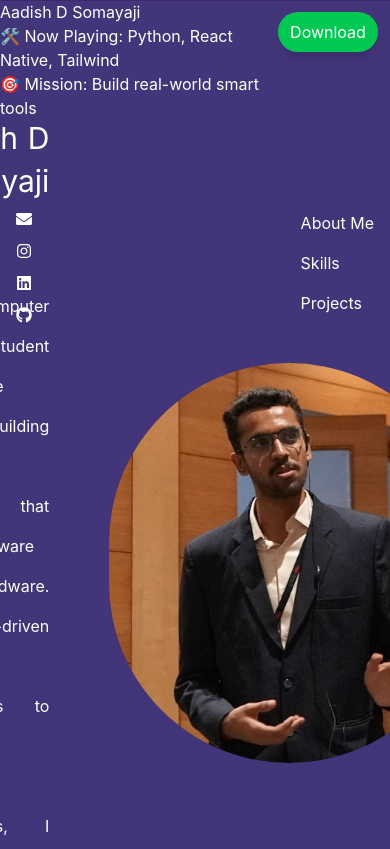
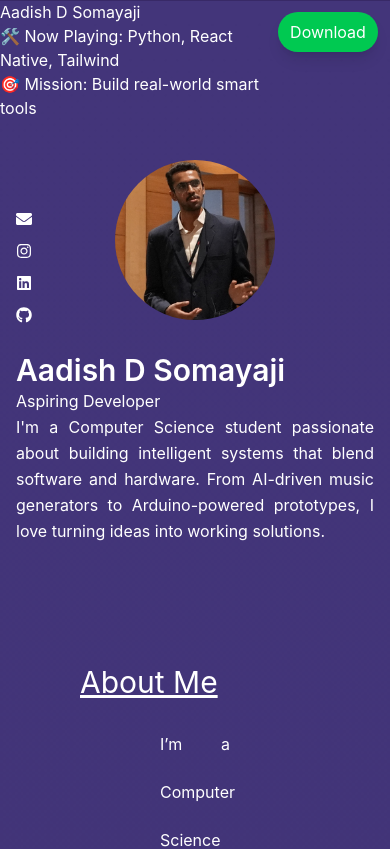
Before and after one commit to Hunter69240/resume-website, a React (Vite) app: page / in a window 390 px wide. Shown: the top 849 px of the page. Built offline with nearby package versions, Linux system fonts and the light colour scheme; the HTML template or start-up script is replaced by a standard one.

Commit message:
Responsive-1

```diff
--- a/src/Components/Home.jsx
+++ b/src/Components/Home.jsx
@@ -3,23 +3,27 @@ import Socials from '../Components/Socials'
 import Navigation from '../Components/Navigation'
 import Profile from '../Images/Profile.jpg'
 
-function Home(){
+function Home() {
     return (
         <>
-            <Header/>
-            <div className='flex items-center justify-center gap-15 '>
-                <p className='max-w-md text-justify leading-[2.5rem] text-white'> <span className='text text-3xl'>Aadish D Somayaji </span> <br/>
-                    Aspiring Developer <br/>
-                    I'm a Computer Science student passionate about building intelligent systems that blend software <br/>and hardware.
-                    From AI-driven music generators to Arduino-powered prototypes, I love turning <br/> ideas into working solutions.
+            <Header />
+            <div className="relative z-10 flex flex-col-reverse lg:flex-row items-center justify-center gap-8 lg:gap-20 px-4 py-10">
+                <p className="max-w-md text-justify leading-relaxed text-white text-base sm:text-lg">
+                    <span className="text-3xl font-semibold">Aadish D Somayaji</span> <br />
+                    Aspiring Developer <br />
+                    I'm a Computer Science student passionate about building intelligent systems that blend software and hardware.
+                    From AI-driven music generators to Arduino-powered prototypes, I love turning ideas into working solutions.
                 </p>
-                <img src={Profile} alt='profile' className='w-100 h-100 rounded-full '/>
-
+                <img
+                    src={Profile}
+                    alt="profile"
+                    className="w-40 h-40 sm:w-52 sm:h-52 md:w-60 md:h-60 lg:w-72 lg:h-72 rounded-full object-cover"
+                />
             </div>
-            <Socials/>
-            <Navigation/>
+            <Socials />
+            <Navigation />
         </>
-    )
+    );
 }
 
 export default Home;
--- a/src/Components/Navigation.jsx
+++ b/src/Components/Navigation.jsx
@@ -1,13 +1,11 @@
-function Navigation(){
-    return (
-        <>
-        <div className="flex flex-col fixed top-1/4 right-0 text mx-4 gap-4 ">
-            <a className="text-white hover:underline hover:text-blue-500" href="#AboutMe">About Me</a>
-            <a className="text-white hover:underline hover:text-blue-500" href="#Skills">Skills</a>
-            <a className="text-white hover:underline hover:text-blue-500" href="#Projects">Projects</a>
-        </div>
-        </>
-    )
+function Navigation() {
+  return (
+    <div className="hidden sm:flex flex-col fixed top-1/4 right-0 text p-4 gap-4">
+      <a className="text-white hover:underline hover:text-blue-500" href="#AboutMe">About Me</a>
+      <a className="text-white hover:underline hover:text-blue-500" href="#Skills">Skills</a>
+      <a className="text-white hover:underline hover:text-blue-500" href="#Projects">Projects</a>
+    </div>
+  );
 }
 
 export default Navigation;
--- a/src/Components/ProjectsCards.jsx
+++ b/src/Components/ProjectsCards.jsx
@@ -1,7 +1,7 @@
 function ProjectsCards({ title, Desc, Tech, Extra }) {
   return (
     <>
-      <div className="w-[80%] bg-gradient-to-r from-blue-900 via-indigo-800 to-purple-900 mx-auto my-10 p-6 rounded-lg overflow-hidden text-white">
+<div className="w-[90%] sm:w-[80%] bg-gradient-to-r from-blue-900 via-indigo-800 to-purple-900 mx-auto my-10 p-4 sm:p-6 rounded-lg overflow-hidden text-white">
         <h4 className="text-xl  mb-4 break-words">{title}</h4>
         <div className="flex flex-col space-y-2 break-words w-full">
           <p>{Desc}</p>
--- a/src/Components/Skills.jsx
+++ b/src/Components/Skills.jsx
@@ -14,7 +14,7 @@ export default function SkillSliders() {
   return (
     <>
     <h1 className="text-3xl text mx-20 mt-40" id="Skills"><u>Skills</u></h1>
-    <div className="my-10 flex gap-10 mx-40 mr-70 leading-[2.5rem]">
+    <div className="my-10 flex gap-10 mx-40 mr-70 leading-[2.5rem] sm:p-4">
        <p className='text text-justify'>I have a solid grasp of Python and SQL, which form the backbone of my
         backend and data-related work. My skills in JavaScript and C have supported my development
         across both web and low-level programming. I’ve built projects using React, React Native,
```
